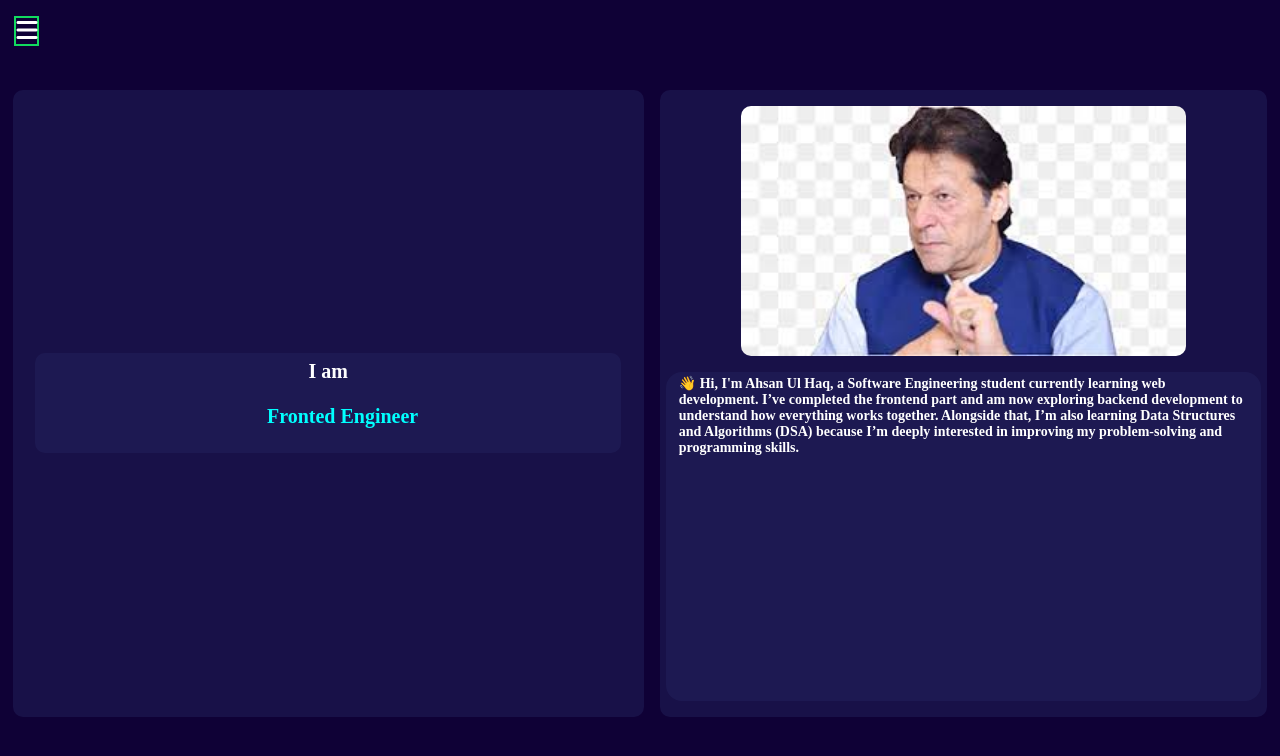
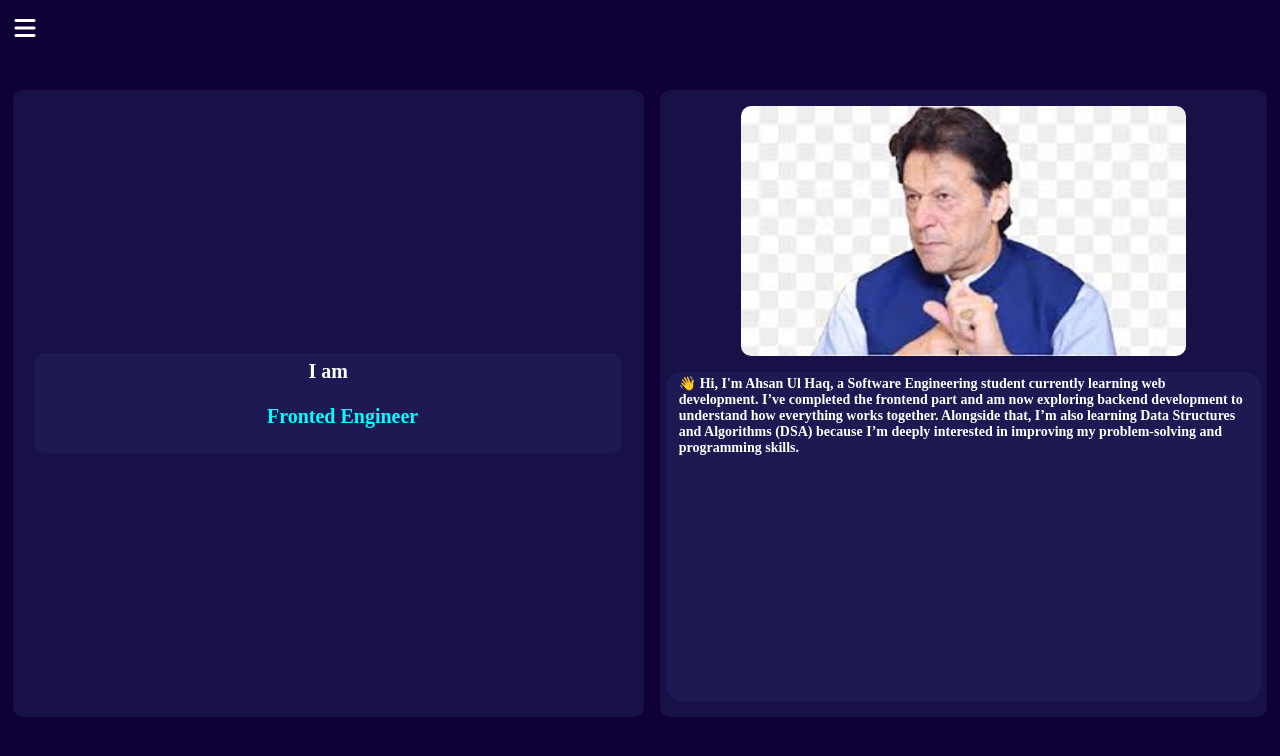
Before and after one commit to Ahsanulhaq01/personal-portfolio, a React (Vite) app: page /#/ in a window 1280 px wide. Shown: the top 756 px of the page. Built offline with nearby package versions, Linux system fonts and the light colour scheme.

Commit message:
remove color from humburger

```diff
--- a/src/component/sidebar/sidebar.css
+++ b/src/component/sidebar/sidebar.css
@@ -65,7 +65,7 @@
 }
 
 .active{
-  border: 2px solid rgb(18, 219, 95);
+  /* border: 2px solid rgb(18, 219, 95); */
   height: 30px;
   margin-top: 1rem;
   margin-left: 0.5rem;
```
